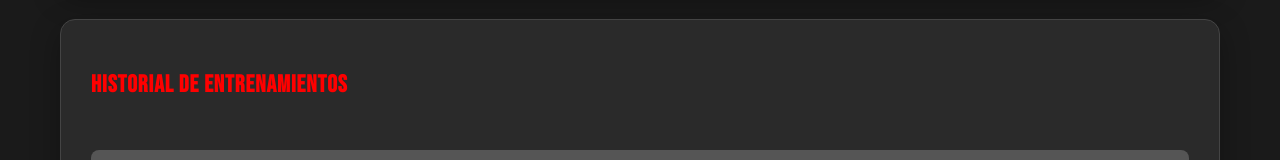
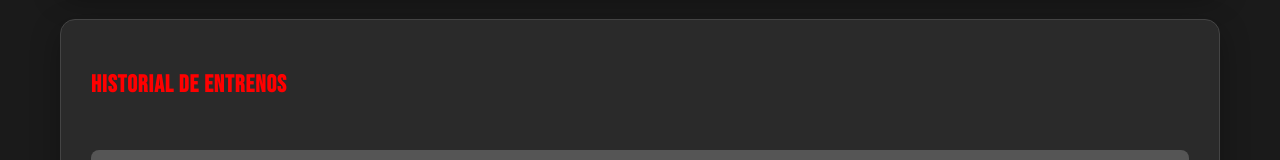
Before and after one commit to metroveinte/gym-tracker, a website: page public/sessions.html in a window 1280 px wide. Shown: the part 777-937 px from the top of the page. Drawn offline with nearby package versions, Linux system fonts and the light colour scheme; no server answers.

```diff
--- a/public/sessions.html
+++ b/public/sessions.html
@@ -43,7 +43,7 @@
 
     <section class="card">
       <div class="toolbar">
-        <h2>Historial de entrenamientos</h2>
+        <h2>Historial de entrenos</h2>
         <button id="export-button" class="secondary">Exportar CSV</button>
       </div>
       <div class="table-wrapper">
```
